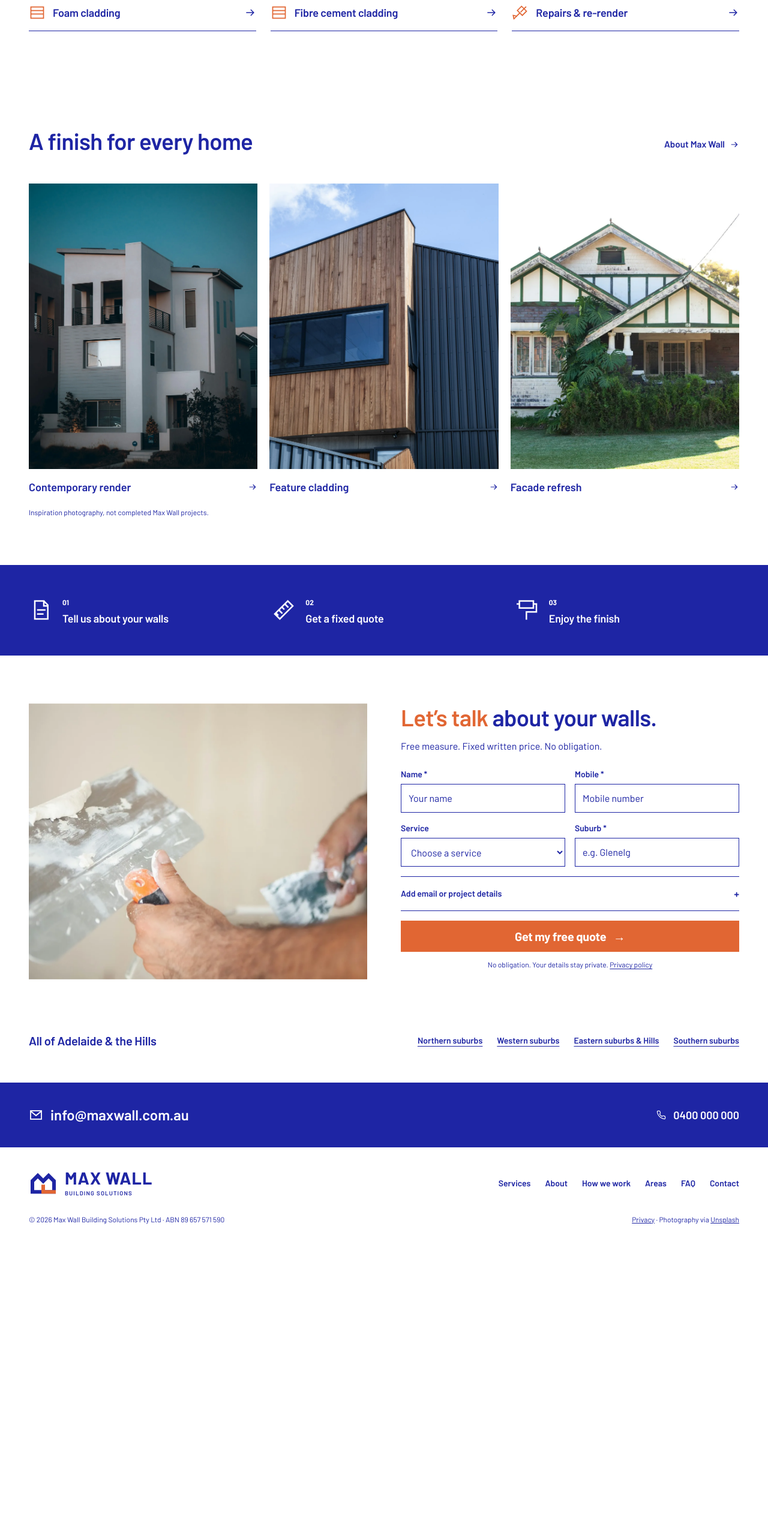
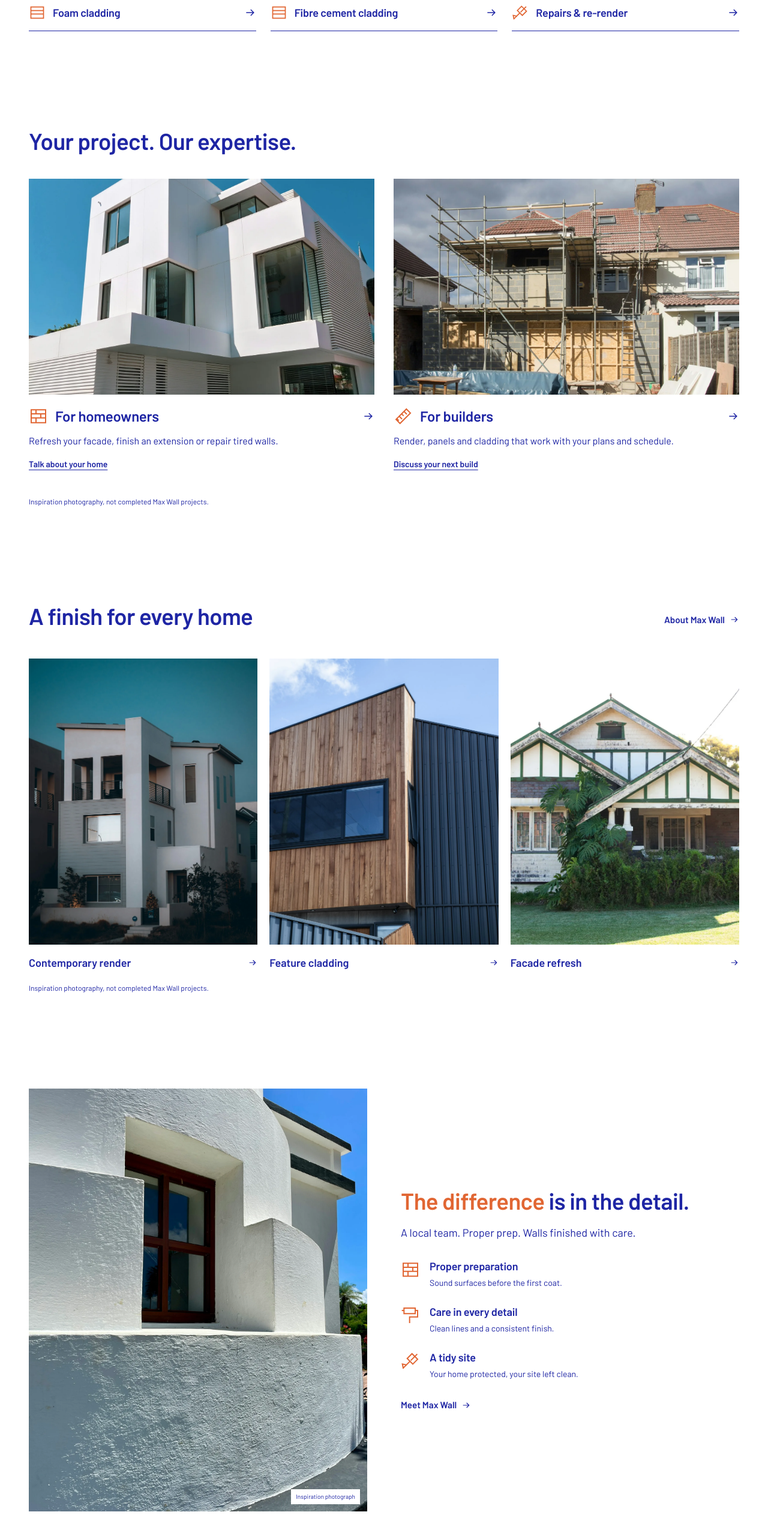
Before and after one commit to mehdiamiry40/maxwall, a Next.js app: page / in a window 1280 px wide. Shown: the part 1740-4306 px from the top of the page at 60% size. Before the commit the page ends 3817 px from the top, so only its background shows below. Built offline with nearby package versions, Linux system fonts and the light colour scheme.

Commit message:
Add project, craftsmanship and FAQ homepage sections

```diff
--- a/src/app/page.tsx
+++ b/src/app/page.tsx
@@ -12,6 +12,11 @@ import {
   SectionHead,
 } from "@/components/ui";
 import { WallIcon } from "@/components/brand";
+import {
+  CraftsmanshipSection,
+  HomeFaqSection,
+  ProjectTypesSection,
+} from "@/components/HomeSections";
 import { QuoteForm } from "@/components/QuoteForm";
 import { ServiceCard } from "@/components/ServiceCard";
 import { blurProps, images } from "@/lib/images";
@@ -118,6 +123,7 @@ export default function Home() {
             </div>
           </div>
         </section>
+        <ProjectTypesSection />
         <section id="inspiration" className={`bg-white ${section}`}>
           <div className={container}>
             <SectionHead
@@ -151,6 +157,7 @@ export default function Home() {
             </p>
           </div>
         </section>
+        <CraftsmanshipSection />
         <section className="bg-bluestone text-white">
           <div
             className={`${container} grid gap-8 py-10 sm:grid-cols-3 sm:py-12`}
@@ -189,6 +196,7 @@ export default function Home() {
             </div>
           </div>
         </section>
+        <HomeFaqSection />
         <section className="bg-white">
           <div
             className={`${container} flex flex-wrap items-center justify-between gap-5 pb-12`}
--- /dev/null
+++ b/src/components/HomeSections.tsx
@@ -0,0 +1,178 @@
+import Image from "next/image";
+import Link from "next/link";
+import { Arrow, WallIcon, type WallIconName } from "@/components/brand";
+import { container, FaqList, Reveal, section, TextLink } from "@/components/ui";
+import { projectTypes } from "@/lib/home";
+import { blurProps, images } from "@/lib/images";
+import { faqs } from "@/lib/site";
+
+const audiences = [
+  {
+    ...projectTypes[0],
+    image: images.services["acrylic-render"],
+    icon: "wall" as const,
+    summary: "Refresh your facade, finish an extension or repair tired walls.",
+  },
+  {
+    ...projectTypes[1],
+    image: images.scaffold,
+    icon: "measure" as const,
+    summary:
+      "Render, panels and cladding that work with your plans and schedule.",
+  },
+];
+const craftsmanship: { icon: WallIconName; title: string; body: string }[] = [
+  {
+    icon: "wall",
+    title: "Proper preparation",
+    body: "Sound surfaces before the first coat.",
+  },
+  {
+    icon: "finish",
+    title: "Care in every detail",
+    body: "Clean lines and a consistent finish.",
+  },
+  {
+    icon: "repair",
+    title: "A tidy site",
+    body: "Your home protected, your site left clean.",
+  },
+];
+
+export function ProjectTypesSection() {
+  return (
+    <section
+      id="your-project"
+      aria-labelledby="project-types-heading"
+      className={`bg-white ${section}`}
+    >
+      <div className={container}>
+        <h2
+          id="project-types-heading"
+          className="section-title mb-8 text-bluestone sm:mb-10"
+        >
+          Your project. Our expertise.
+        </h2>
+        <div className="grid gap-9 md:grid-cols-2 md:gap-8">
+          {audiences.map((audience, index) => (
+            <Reveal key={audience.title} delay={index * 70}>
+              <Link href={audience.href} className="group block">
+                <div className="relative aspect-[16/10] overflow-hidden bg-white">
+                  <Image
+                    src={audience.image.src}
+                    {...blurProps(audience.image)}
+                    alt={audience.image.alt}
+                    fill
+                    sizes="(min-width: 768px) 45vw, 90vw"
+                    className="object-cover transition-transform duration-500 group-hover:scale-[1.03]"
+                  />
+                </div>
+                <div className="mt-5 flex items-center gap-3">
+                  <WallIcon
+                    name={audience.icon}
+                    className="h-8 w-8 text-ochre"
+                  />
+                  <h3 className="flex-1 text-2xl font-semibold text-bluestone">
+                    {audience.title}
+                  </h3>
+                  <Arrow className="h-5 w-5 text-bluestone transition-transform group-hover:translate-x-1" />
+                </div>
+                <p className="mt-3 max-w-lg text-bluestone">
+                  {audience.summary}
+                </p>
+                <span className="mt-4 inline-block min-h-11 text-sm font-semibold text-bluestone underline underline-offset-4">
+                  {audience.link}
+                </span>
+              </Link>
+            </Reveal>
+          ))}
+        </div>
+        <p className="mt-5 text-xs text-bluestone">
+          Inspiration photography, not completed Max Wall projects.
+        </p>
+      </div>
+    </section>
+  );
+}
+
+export function CraftsmanshipSection() {
+  return (
+    <section
+      id="craftsmanship"
+      aria-labelledby="craftsmanship-heading"
+      className={`bg-white ${section}`}
+    >
+      <div
+        className={`${container} grid gap-8 md:grid-cols-2 md:items-center md:gap-14`}
+      >
+        <div className="relative aspect-[4/3] overflow-hidden bg-white md:aspect-[4/5]">
+          <Image
+            src={images.servicesBanner.src}
+            {...blurProps(images.servicesBanner)}
+            alt={images.servicesBanner.alt}
+            fill
+            sizes="(min-width: 768px) 45vw, 90vw"
+            className="object-cover"
+          />
+          <span className="absolute bottom-3 right-3 bg-white px-2 py-1 text-[10px] text-bluestone">
+            Inspiration photograph
+          </span>
+        </div>
+        <Reveal>
+          <h2
+            id="craftsmanship-heading"
+            className="section-title text-bluestone"
+          >
+            <span className="text-ochre">The difference</span> is in the detail.
+          </h2>
+          <p className="mt-4 max-w-md text-lg text-bluestone">
+            A local team. Proper prep. Walls finished with care.
+          </p>
+          <ul className="my-7 space-y-6">
+            {craftsmanship.map((item) => (
+              <li key={item.title} className="flex gap-4">
+                <WallIcon
+                  name={item.icon}
+                  className="mt-1 h-8 w-8 text-ochre"
+                />
+                <div>
+                  <h3 className="text-lg font-semibold text-bluestone">
+                    {item.title}
+                  </h3>
+                  <p className="mt-1 text-sm text-bluestone">{item.body}</p>
+                </div>
+              </li>
+            ))}
+          </ul>
+          <TextLink href="/about">Meet Max Wall</TextLink>
+        </Reveal>
+      </div>
+    </section>
+  );
+}
+
+export function HomeFaqSection() {
+  return (
+    <section
+      id="questions"
+      aria-labelledby="home-faq-heading"
+      className={`bg-white ${section}`}
+    >
+      <div
+        className={`${container} grid gap-8 lg:grid-cols-[0.8fr_1.2fr] lg:gap-16`}
+      >
+        <Reveal>
+          <WallIcon name="quote" className="mb-5 h-10 w-10 text-ochre" />
+          <h2 id="home-faq-heading" className="section-title text-bluestone">
+            A few helpful answers.
+          </h2>
+          <p className="mb-5 mt-4 max-w-sm text-bluestone">
+            Choosing a finish or planning the job? Start here.
+          </p>
+          <TextLink href="/faq">All your questions answered</TextLink>
+        </Reveal>
+        <FaqList items={[faqs[0], faqs[1], faqs[2], faqs[4]]} />
+      </div>
+    </section>
+  );
+}
```
